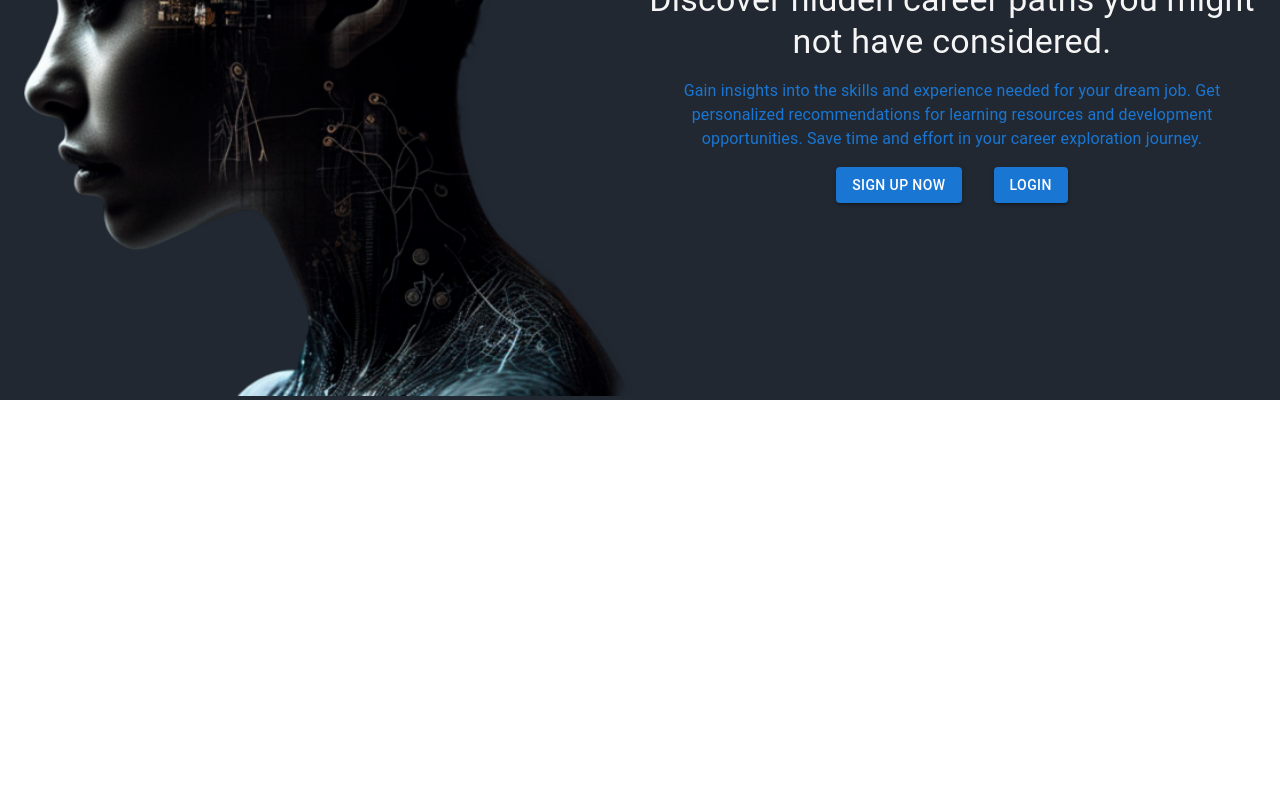
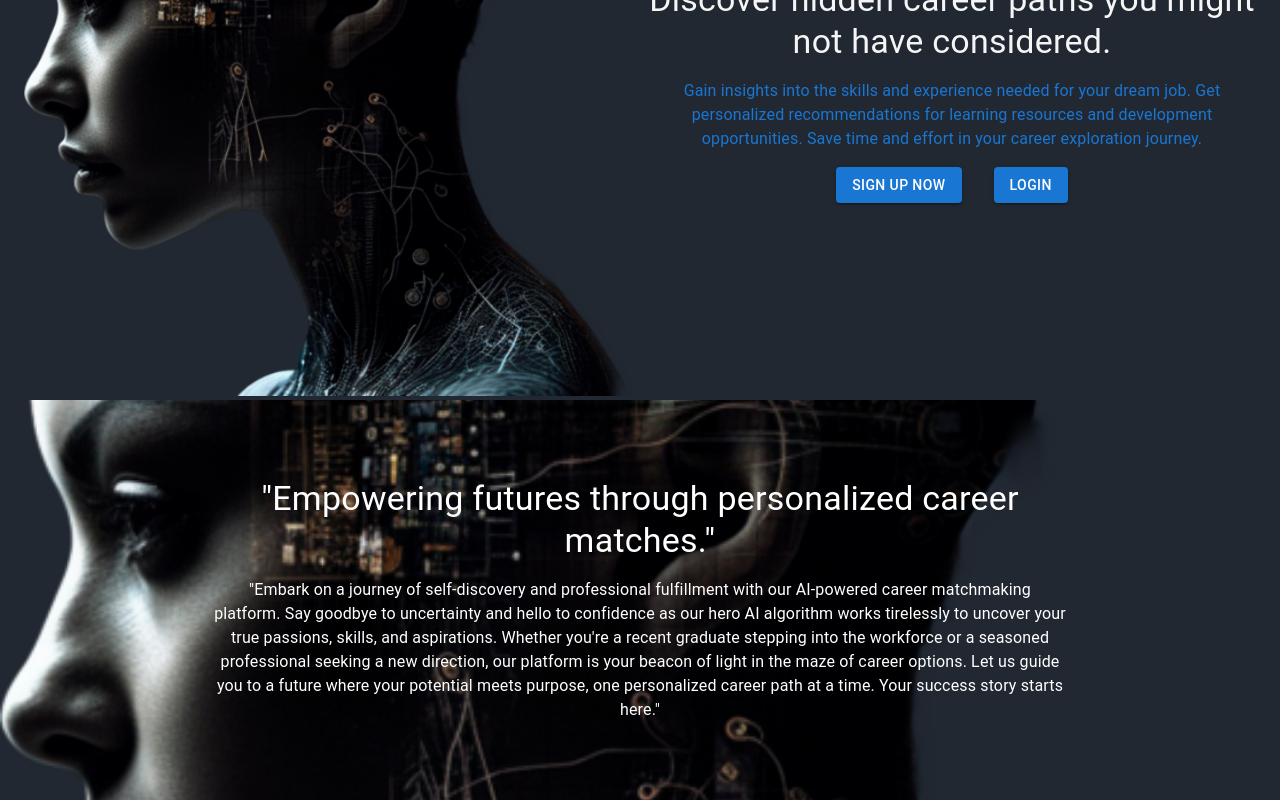
Before and after one commit to audreythando/career-path-ai, a React (Create React App) app: page / in a window 1280 px wide. Shown: the part 485-1285 px from the top of the page. Before the commit the page ends 885 px from the top, so only its background shows below. Built offline with nearby package versions, Linux system fonts and the light colour scheme.

Commit message:
added background color and image

```diff
--- a/src/App.tsx
+++ b/src/App.tsx
@@ -2,12 +2,14 @@ import React from "react";
 import "./App.css";
 import LandingPage from "./components/LandingPage/landingPage";
 import NavLandingPage from "./components/Navbar/NavLandingPage";
+import HeroSection from "./components/Hero/Hero";
 
 function App() {
   return (
     <div className="App">
       <NavLandingPage />
       <LandingPage />
+      <HeroSection />
     </div>
   );
 }
--- a/src/components/Hero/Hero.tsx
+++ b/src/components/Hero/Hero.tsx
@@ -1,40 +1,32 @@
 import React from "react";
-import {
-  Typography,
-  Container,
-  Stack,
-  Box,
-  useMediaQuery,
-  useTheme,
-} from "@mui/material";
-import heroImage from "../../assets/hero.image.jpg";
+import { Typography, Container, Stack, Box, useTheme } from "@mui/material";
+import heroImage from "../../assets/lp.png";
 
 interface HeroSectionProps {}
 
 const HeroSection: React.FC<HeroSectionProps> = () => {
   const theme = useTheme();
-  const isSmallScreen = useMediaQuery(theme.breakpoints.down("sm"));
+
   return (
     <Box
       sx={{
         backgroundImage: `url(${heroImage})`,
         backgroundSize: "cover",
         backgroundPosition: "center",
+        backgroundColor: "#222831",
         width: "100%",
-        minHeight: "300px",
+        height: "400px",
         display: "flex",
         alignItems: "center",
         justifyContent: "center",
-        padding: isSmallScreen ? theme.spacing(4) : theme.spacing(8),
+        [theme.breakpoints.down("sm")]: {
+          height: "300px", // Adjust height for smaller screens
+        },
       }}
     >
       <Container maxWidth="md">
-        <Stack spacing={isSmallScreen ? 1 : 2} alignItems="center">
-          <Typography
-            variant={isSmallScreen ? "h5" : "h4"}
-            gutterBottom
-            color="white"
-          >
+        <Stack spacing={2} alignItems="center">
+          <Typography variant="h4" gutterBottom color="white">
             "Empowering futures through personalized career matches."
           </Typography>
           <Typography variant="body1" color="white">
--- a/src/components/LandingPage/landingPage.tsx
+++ b/src/components/LandingPage/landingPage.tsx
@@ -77,7 +77,7 @@ const LandingPage: React.FC = () => {
         display: "flex",
         alignItems: "center",
         justifyContent: "center",
-        paddingTop: "100px", // Adjust this value as needed
+        paddingTop: "100px",
       }}
     >
       <Grid container spacing={2}>
```
